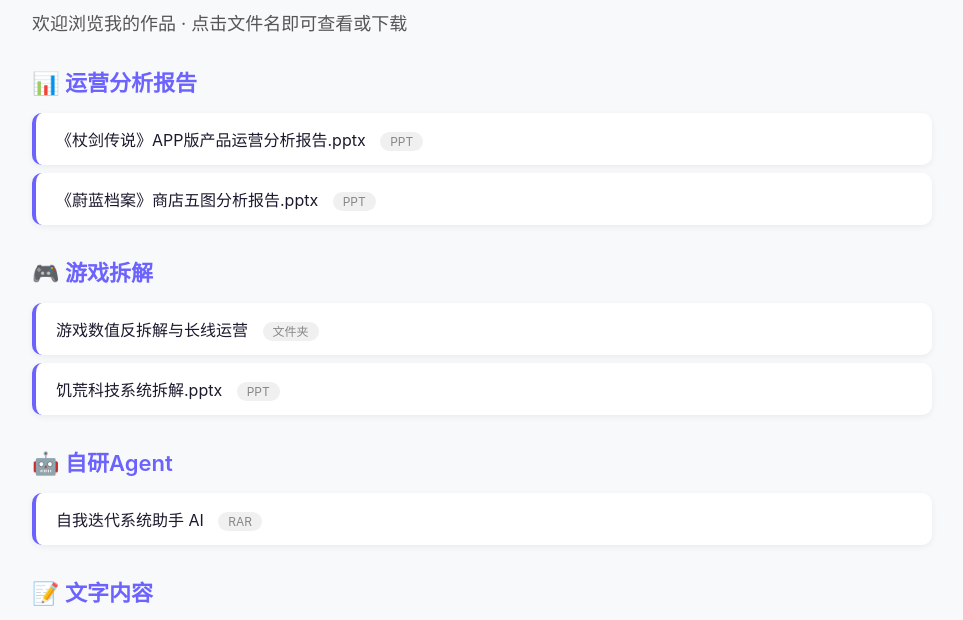
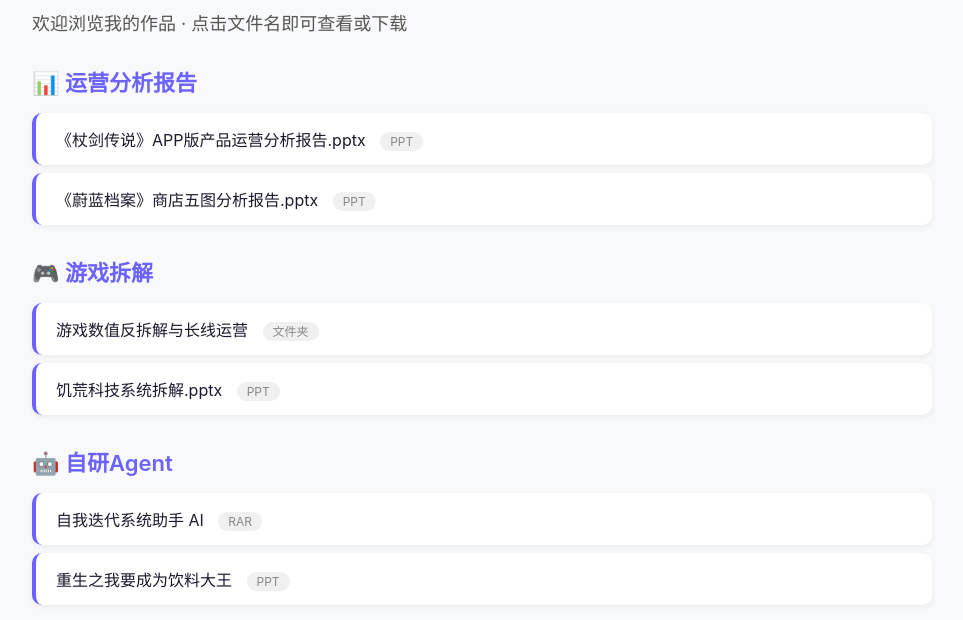
Before and after one commit to wcwtc1-sys/-, a plain HTML site: page index.html in a window 1280 px wide. Shown: the part 148-768 px from the top of the page, without its empty margins (158-1121 px from the left). Drawn offline with Linux system fonts and the light colour scheme.

Commit message:
Update index.html

```diff
--- a/index.html
+++ b/index.html
@@ -96,6 +96,7 @@
     <div class="category">🤖 自研Agent</div>
     <ul class="file-list">
         <li><a href="自我迭代系统助手ai.rar" target="_blank">自我迭代系统助手 AI <span class="file-type">RAR</span></a></li>
+        <li><a href="小游戏demo.rar" target="_blank">重生之我要成为饮料大王 <span class="file-type">PPT</span></a></li>
     </ul>
 
     <div class="category">📝 文字内容</div>
```
